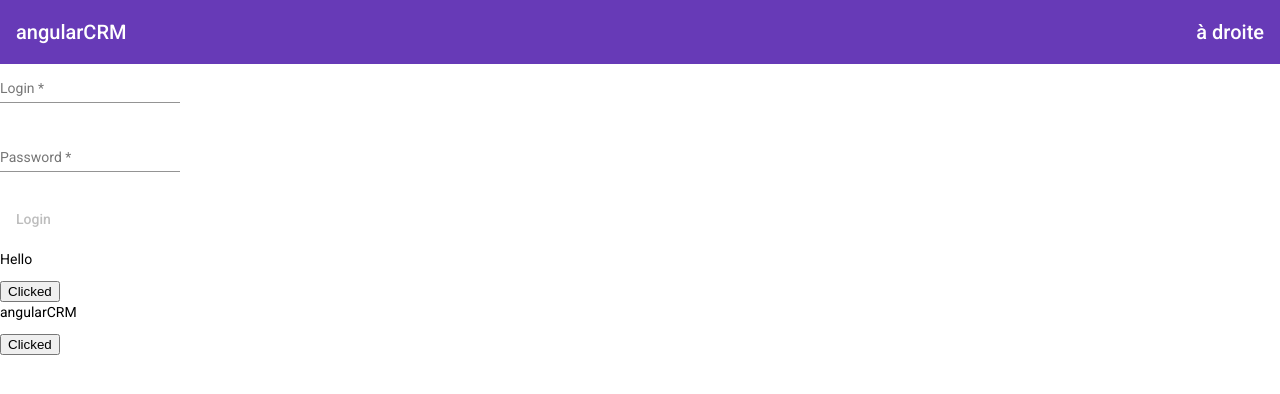
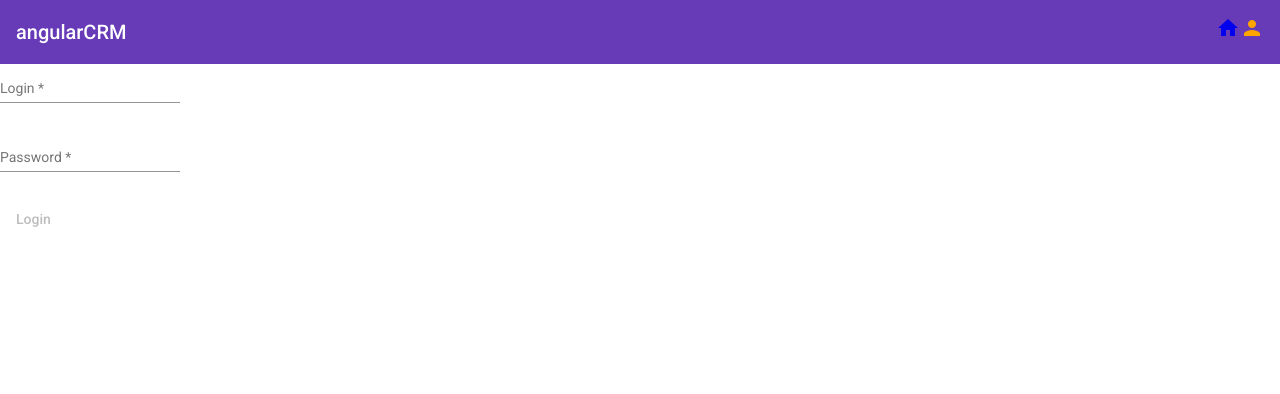
Before and after one commit to jollivetc/angularCRM-November, an Angular app: page /login in a window 1280 px wide. Before the commit this address led to /. Shown: the top 394 px of the page. Built offline with nearby package versions, Linux system fonts and the light colour scheme.

Commit message:
navigation and security

```diff
--- a/src/app/app-material.module.ts
+++ b/src/app/app-material.module.ts
@@ -3,9 +3,11 @@
 import {MatFormFieldModule} from '@angular/material/form-field'
 import {MatInputModule} from '@angular/material/input'
 import {MatButtonModule} from '@angular/material/button'
+import {MatIconModule} from '@angular/material/icon'
+import {MatTooltipModule} from '@angular/material/tooltip'
 
 
-const importExport = [MatToolbarModule, MatFormFieldModule, MatButtonModule, MatInputModule]
+const importExport = [MatToolbarModule, MatFormFieldModule, MatButtonModule, MatInputModule, MatIconModule, MatTooltipModule]
 
 @NgModule({
   declarations: [],
--- a/src/app/app-routing.module.ts
+++ b/src/app/app-routing.module.ts
@@ -1,7 +1,15 @@
 import { NgModule } from '@angular/core';
 import { RouterModule, Routes } from '@angular/router';
+import { HomeComponent } from './home/home.component';
+import { AuthenticationGuard } from './login/authentication.guard';
+import { LoginComponent } from './login/login.component';
 
-const routes: Routes = [];
+const routes: Routes = [
+  {path:'', redirectTo:'login', pathMatch:'full'},
+  {path:'login', component:LoginComponent},
+  {path:'home', component:HomeComponent, canActivate:[AuthenticationGuard]},
+  {path:'**', redirectTo:'home', pathMatch:'full'}
+];
 
 @NgModule({
   imports: [RouterModule.forRoot(routes)],
--- a/src/app/app.component.html
+++ b/src/app/app.component.html
@@ -1,10 +1,18 @@
 <mat-toolbar color="primary">
   <span>{{title}}</span>
   <span class="fill-space"></span>
-  <span>à droite</span>
+  <span>
+    <a matTooltip="Home"
+        routerLink="/home"
+        routerLinkActive="is-active">
+      <mat-icon>home</mat-icon>
+    </a>
+    <a matTooltip="Login"
+        routerLink="/login"
+        routerLinkActive="is-active">
+      <mat-icon>person</mat-icon>
+    </a>
+  </span>
 </mat-toolbar>
 
-<crm-login></crm-login>
-
-<crm-dummy label="Hello" (clicked)="onMessage($event)"></crm-dummy>
-<crm-dummy [label]="title" (clicked)="onMessage2($event)"></crm-dummy>
+<router-outlet></router-outlet>
--- a/src/app/app.module.ts
+++ b/src/app/app.module.ts
@@ -9,13 +9,15 @@
 import { AppMaterialModule } from './app-material.module';
 import { DummyComponent } from './component/dummy/dummy.component';
 import { HelpComponent } from './component/help/help.component';
+import { HomeComponent } from './home/home.component';
 
 @NgModule({
   declarations: [
     AppComponent,
     LoginComponent,
     DummyComponent,
-    HelpComponent
+    HelpComponent,
+    HomeComponent
   ],
   imports: [
     BrowserModule,
--- /dev/null
+++ b/src/app/home/home.component.html
@@ -0,0 +1 @@
+<p>home works!</p>
--- /dev/null
+++ b/src/app/home/home.component.ts
@@ -0,0 +1,15 @@
+import { Component, OnInit } from '@angular/core';
+
+@Component({
+  selector: 'crm-home',
+  templateUrl: './home.component.html',
+  styleUrls: ['./home.component.scss']
+})
+export class HomeComponent implements OnInit {
+
+  constructor() { }
+
+  ngOnInit(): void {
+  }
+
+}
--- /dev/null
+++ b/src/app/login/authentication.guard.ts
@@ -0,0 +1,25 @@
+import { Injectable } from '@angular/core';
+import { ActivatedRouteSnapshot, CanActivate, Router, RouterStateSnapshot, UrlTree } from '@angular/router';
+import { Observable } from 'rxjs';
+import { AuthenticationService } from './authentication.service';
+
+@Injectable({
+  providedIn: 'root'
+})
+export class AuthenticationGuard implements CanActivate {
+
+  constructor(private router:Router, private authent:AuthenticationService){
+
+  }
+  canActivate(
+    route: ActivatedRouteSnapshot,
+    state: RouterStateSnapshot): Observable<boolean | UrlTree> | Promise<boolean | UrlTree> | boolean | UrlTree {
+
+      if(!this.authent.isAuthenticated){
+        return this.router.parseUrl('/login');
+      }
+
+      return true;
+  }
+
+}
--- a/src/app/login/authentication.service.ts
+++ b/src/app/login/authentication.service.ts
@@ -1,18 +1,37 @@
 import { Injectable } from '@angular/core';
+import { User } from './model/user';
 
+
+const USER_KEY = 'angular.crm.user'
 @Injectable({
   providedIn: 'root'
 })
 export class AuthenticationService {
 
-  constructor() { }
+  private user?:User;
+  constructor() {
+    if(sessionStorage.getItem(USER_KEY)){
+      this.user = JSON.parse(sessionStorage.getItem(USER_KEY)!);
+    }
+  }
 
-  authentUser(login:string, password:string):any{
-    return {
-      userId:1,
+  get isAuthenticated():boolean {
+    return !!this.user;
+  }
+
+  disconnect():void {
+    this.user=undefined;
+    sessionStorage.clear()
+  }
+
+  authentUser(login:string, password:string):User{
+    this.user = {
+      id:1,
       login:login,
       firstname:'john',
       lastname:'Doe'
     }
+    sessionStorage.setItem(USER_KEY, JSON.stringify(this.user));
+    return this.user;
   }
 }
--- a/src/app/login/login.component.ts
+++ b/src/app/login/login.component.ts
@@ -1,6 +1,8 @@
 import { Component, OnInit } from '@angular/core';
 import { AbstractControl, FormControl, FormGroup, ValidationErrors, Validators } from '@angular/forms';
+import { Router } from '@angular/router';
 import { AuthenticationService } from './authentication.service';
+import { User } from './model/user';
 
 
 @Component({
@@ -20,7 +22,8 @@
   }
   loginForm : FormGroup;
 
-  constructor(private authent:AuthenticationService) {
+  constructor(private authent:AuthenticationService, private router: Router) {
+    this.authent.disconnect();
     this.loginForm= new FormGroup({
       login: new FormControl('', [Validators.required, Validators.minLength(3)]),
       password: new FormControl('',[Validators.required,no$InPassword])
@@ -32,7 +35,9 @@
 
   login():void{
     const user = this.authent.authentUser(this.loginForm.value.login, this.loginForm.value.password);
-    console.log(user);
+    if(user){
+      this.router.navigateByUrl('/home');
+    }
   }
 }
 
--- /dev/null
+++ b/src/app/login/model/user.ts
@@ -0,0 +1,6 @@
+export interface User {
+  id:number,
+  login: string,
+  firstname:string,
+  lastname:string
+}
--- a/src/styles.scss
+++ b/src/styles.scss
@@ -6,3 +6,7 @@
 input.ng-invalid.ng-touched {
   border-color:red;
 }
+
+.is-active {
+  color: orange
+}
```
Also changed, not shown: src/app/home/home.component.scss (added), 2 other files (tests, documents, lock files or other folders).
